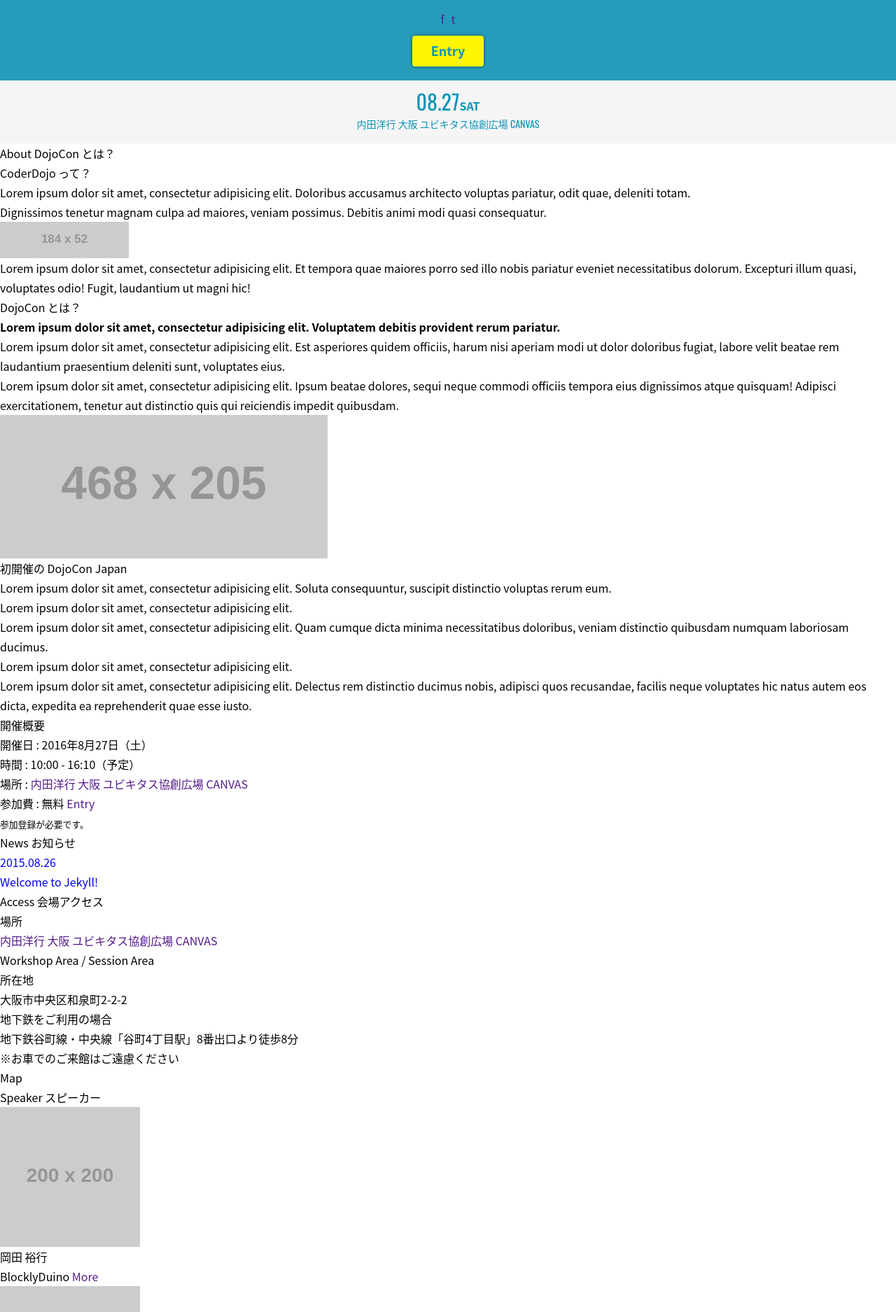
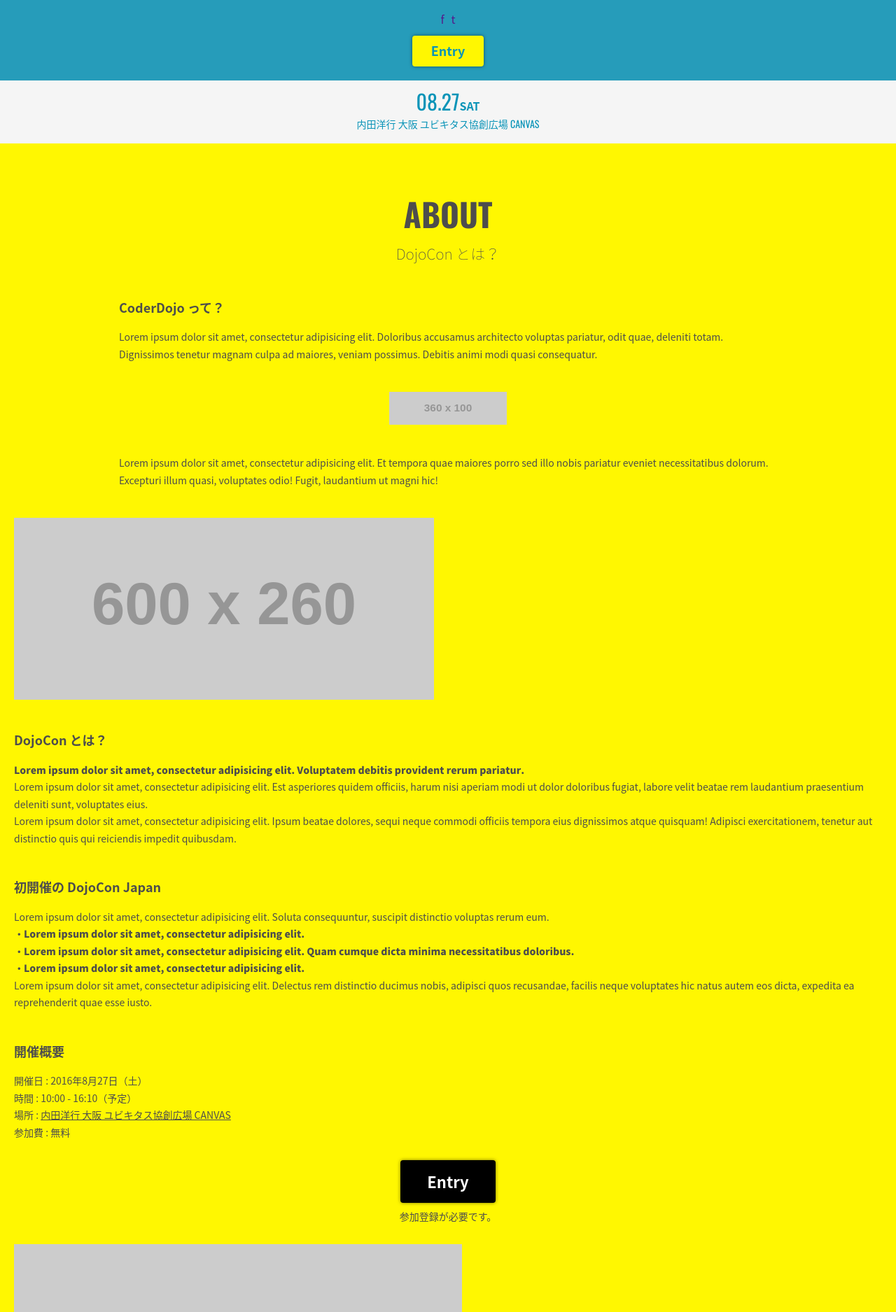
Before and after one commit to dojocon-japan/dojocon2016.coderdojo.jp, a Jekyll site: the page built from index.html, in a window 1280 px wide. Shown: the part 398-2273 px from the top of the page at 70% size. Built offline with Jekyll 4.4.1, drawn with Linux system fonts in a browser that asks for light colours; some web fonts are replaced; comment, search, counter and statistics services are not loaded.

```diff
--- a/index.html
+++ b/index.html
@@ -18,6 +18,7 @@ layout: default
 
 <div class="about-section">
 	<div class="row">
+		<div class="container">
 			<h1 class="section-title">
 				<span class="en">About</span>
 				<span class="ja">DojoCon とは？</span>
@@ -26,17 +27,18 @@ layout: default
 				<h2>CoderDojo って？</h2>
 				<p>Lorem ipsum dolor sit amet, consectetur adipisicing elit. Doloribus accusamus architecto voluptas pariatur, odit quae, deleniti totam.<br />
 					Dignissimos tenetur magnam culpa ad maiores, veniam possimus. Debitis animi modi quasi consequatur.</p>
-			<p><img src="//placehold.it/184x52.png?text=CoderDojo" alt="CoderDojo のロゴ"></p>
+				<p class="coderdojo-logo"><img src="//placehold.it/360x100/000/fff701.png?text=CoderDojo" alt="CoderDojo のロゴ"></p>
 				<p>Lorem ipsum dolor sit amet, consectetur adipisicing elit. Et tempora quae maiores porro sed illo nobis pariatur eveniet necessitatibus dolorum. Excepturi illum quasi, voluptates odio! Fugit, laudantium ut magni hic!</p>
+			</div>
 		</div>
 	</div>
 	<div class="row">
 		<div class="what-is-dojocon">
+			<p><img src="//placehold.it/600x260.png" alt="DojoCon のイメージ写真"></p>
 			<h2>DojoCon とは？</h2>
 			<p><strong>Lorem ipsum dolor sit amet, consectetur adipisicing elit. Voluptatem debitis provident rerum pariatur.</strong><br />
 				Lorem ipsum dolor sit amet, consectetur adipisicing elit. Est asperiores quidem officiis, harum nisi aperiam modi ut dolor doloribus fugiat, labore velit beatae rem laudantium praesentium deleniti sunt, voluptates eius.<br />
 				Lorem ipsum dolor sit amet, consectetur adipisicing elit. Ipsum beatae dolores, sequi neque commodi officiis tempora eius dignissimos atque quisquam! Adipisci exercitationem, tenetur aut distinctio quis qui reiciendis impedit quibusdam.</p>
-			<p><img src="//placehold.it/468x205.png" alt="DojoCon のイメージ写真"></p>
 		</div>
 	</div>
 	<div class="row">
@@ -44,9 +46,9 @@ layout: default
 			<h2>初開催の DojoCon Japan</h2>
 			<p>Lorem ipsum dolor sit amet, consectetur adipisicing elit. Soluta consequuntur, suscipit distinctio voluptas rerum eum.</p>
 			<ul>
-				<li>Lorem ipsum dolor sit amet, consectetur adipisicing elit.</li>
-				<li>Lorem ipsum dolor sit amet, consectetur adipisicing elit. Quam cumque dicta minima necessitatibus doloribus, veniam distinctio quibusdam numquam laboriosam ducimus.</li>
-				<li>Lorem ipsum dolor sit amet, consectetur adipisicing elit.</li>
+				<li><strong>Lorem ipsum dolor sit amet, consectetur adipisicing elit.</strong></li>
+				<li><strong>Lorem ipsum dolor sit amet, consectetur adipisicing elit. Quam cumque dicta minima necessitatibus doloribus.</strong></li>
+				<li><strong>Lorem ipsum dolor sit amet, consectetur adipisicing elit.</strong></li>
 			</ul>
 			<p>Lorem ipsum dolor sit amet, consectetur adipisicing elit. Delectus rem distinctio ducimus nobis, adipisci quos recusandae, facilis neque voluptates hic natus autem eos dicta, expedita ea reprehenderit quae esse iusto.</p>
 		</div>
@@ -57,10 +59,13 @@ layout: default
 					時間 : 10:00 - 16:10（予定）<br />
 					場所 : <a href="{{ site.venueurl }}" target="_blank">内田洋行 大阪 ユビキタス協創広場 CANVAS</a><br />
 					参加費 : 無料</p>
-				<a href="{{ site.entryurl }}" target="_blank">Entry</a>
-				<p><small>参加登録が必要です。</small></p>
+				<p class="entry-button-outer"><a class="button button-large button-black" href="{{ site.entryurl }}" target="_blank">Entry</a><br>
+					参加登録が必要です。</small></p>
 			</div>
 		</div>
+	</div>
+	<div class="arduino-robot">
+		<figure><img src="//placehold.it/640x460.png" alt="アルドゥイーノロボット"></figure>
 	</div>
 </div>
 
```
Also changed, not shown: assets/_sass/_components.scss (+14 -0 lines), assets/_sass/main.scss (+85 -0 lines), assets/css/main.css. Lines whose indentation alone changed are shown as unchanged.
